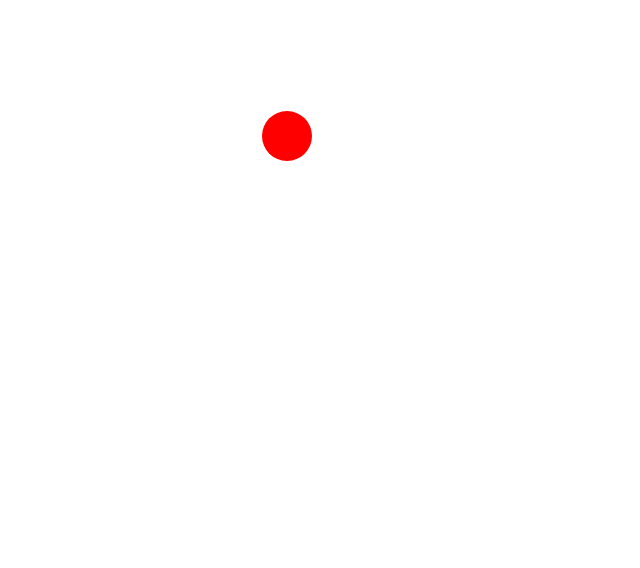
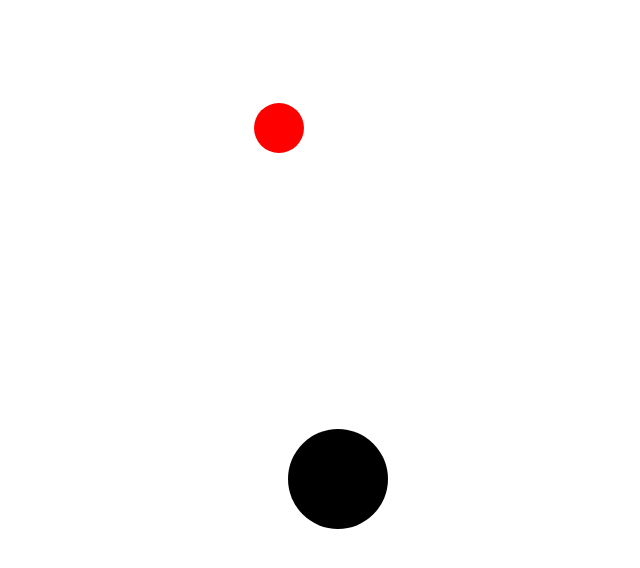
Before and after one commit to kotkowski/JSUczelnia, a website: page ad4/index.html in a window 1280 px wide. Shown: the whole page, without its empty margins (584-1224 px from the left). Drawn offline with Linux system fonts and the light colour scheme.

Commit message:
Ball in Hole update (not working stilll)

```diff
--- a/ad4/index.html
+++ b/ad4/index.html
@@ -9,15 +9,7 @@
 </head>
 <body>
     <div class="container">
-    <div class="hole"></div>
-    <div class="hole"></div>
-    <div class="hole"></div>
-    <div class="hole"></div>
-    <div class="hole"></div>
-    <div class="hole"></div>
-    <div class="hole"></div>
-    <div class="hole"></div>
-    <div class="hole"></div>
+    <div id="hole"></div>
     <div id="ball"></div>
 </div>
 <script src="script.js" type="text/javascript"> </script>
--- a/ad4/script.js
+++ b/ad4/script.js
@@ -1,27 +1,55 @@
 window.addEventListener('deviceorientation', onMobileMove);
-let score = 0;
-let holes = [];
+let score = Date.now();
 let speedX = 0;
 let speedY = 0;
 let ball = document.querySelector('#ball');
+let hole = document.querySelector('#hole');
 AppInit();
 
 function onMobileMove(ev){
-    speedX = ev.alpha / 30;
-    speedY = ev.beta / 30;
+    speedX = ev.alpha/30;
+    speedY = ((ev.beta - 90)%180)/30;
+
+}
+function CheckCollision($hole, $ball){
+    var x1 = $hole.offsetLeft;
+    var y1 = $hole.offsetTop;
+    var width1 = $hole.offsetWidth;
+    var height1 = $hole.offsetHeight;
+
+    var x2 = $ball.offsetLeft;
+    var y2 = $ball.offsetTop;
+
+    if(x1 < x2 < (x1 + width1) && y1 < y2 < (y2 +height1))
+        return false;
+    return true;
 }
 
 function MoveBall(){
-    ball.style.left = ball.style.left + speedX + 'px';
-    ball.style.top = ball.style.top + speedY + 'px';
+    const left = parseFloat(ball.style.left.substring(0, ball.style.left.length-2));
+    const top = parseFloat(ball.style.top.substring(0, ball.style.top.length-2));
+
+    ball.style.left = left + speedX + 'px';
+    ball.style.top = top + speedY + 'px';
+
+    if(CheckCollision(hole, ball) != true){
+        let time = Date.now - score;
+        alert('Completed in: ' + time);
+    }
+
+
+    requestAnimationFrame(MoveBall);
 
 }
 
 function AppInit(){
     const ballStartXPos = Math.random() * window.innerWidth;
     const ballStartYPos = Math.random() * window.innerHeight;
-
+    const holeStartXPos = Math.random() * window.innerWidth;
+    const holeStartYPos = Math.random() * window.innerWidth;
     ball.style.left = ballStartXPos + 'px';
     ball.style.top = ballStartYPos + 'px';
+    hole.style.left = holeStartXPos + 'px';
+    hole.style.top = holeStartYPos + 'px';
     MoveBall();
 }
--- a/ad4/style.css
+++ b/ad4/style.css
@@ -3,7 +3,15 @@
     height: 50px;
     border-radius: 50%;
     background-color: #ff0000;
-    position: relative;
+    position: absolute;
+}
+
+#hole {
+    width: 100px;
+    height: 100px;
+    border-radius: 50%;
+    background-color: #000000;
+    position: absolute;
 }
 .container{
     overflow: hidden;
```
Also changed, not shown: ad5WeatherNotes/script.js (+5 -6 lines).
